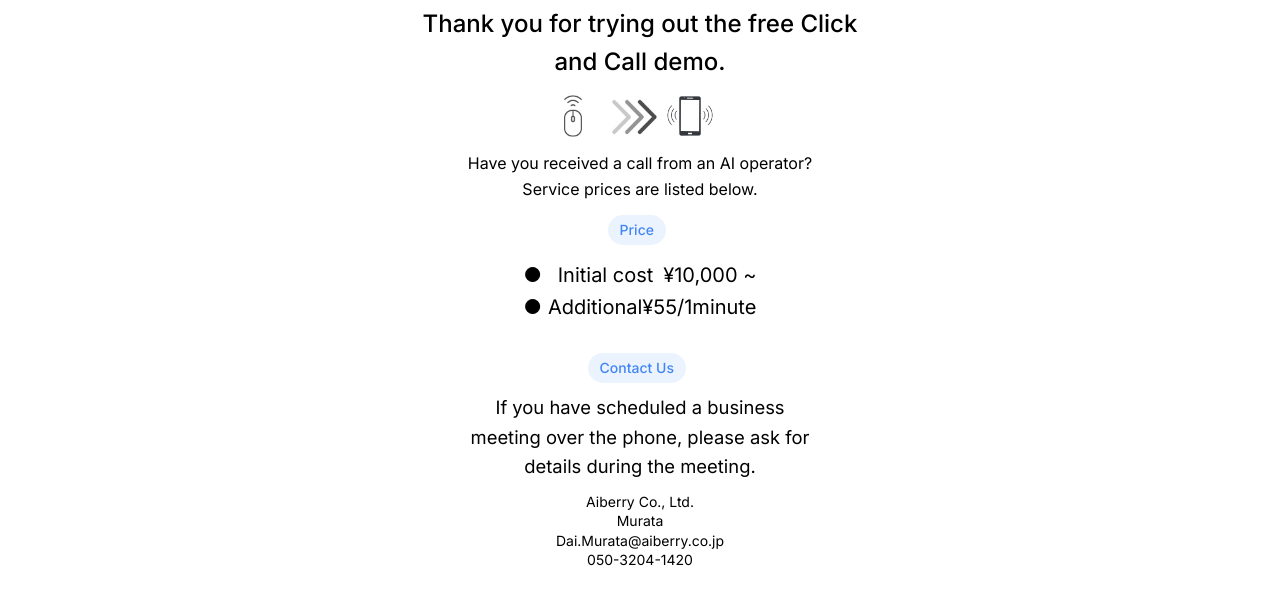
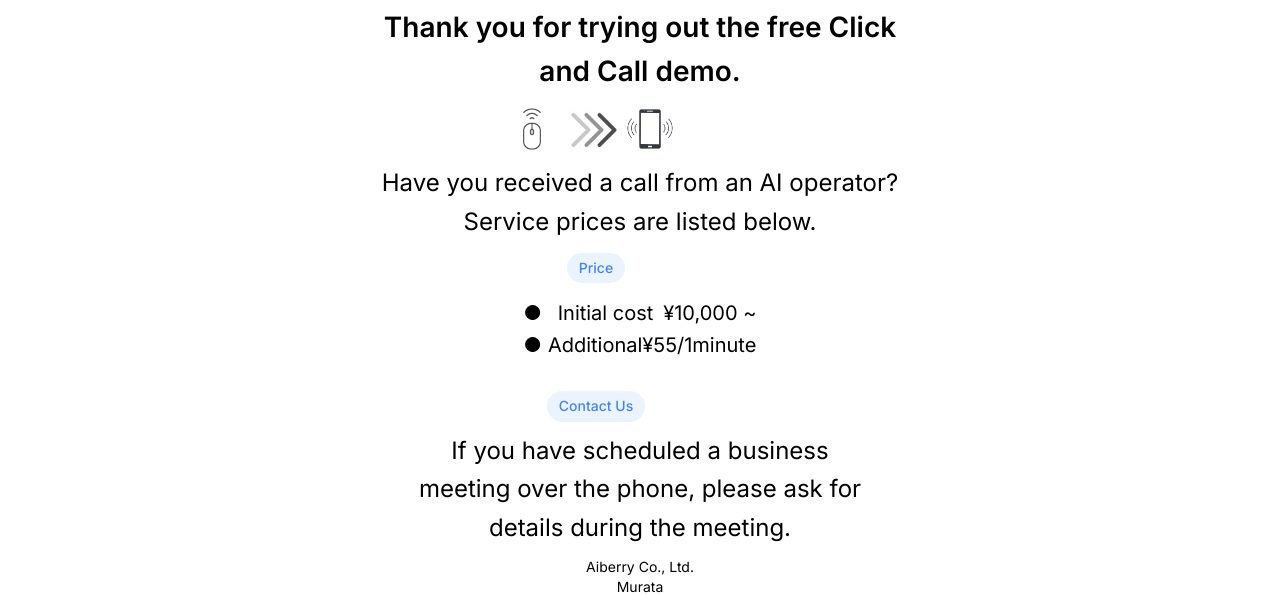
Before and after one commit to hargit19/click-n-call-contact-us, a plain HTML site: page index.html in a window 1280 px wide. Shown: the part 191-785 px from the top of the page. Drawn offline with nearby package versions, Linux system fonts and the light colour scheme.

Commit message:
Update index.html

```diff
--- a/index.html
+++ b/index.html
@@ -191,17 +191,17 @@ nav a:hover {
 
 .click-call-intro
  {
-  font-size: 1.5rem;
+  font-size: 1.75rem;
   margin-bottom: 10px;
-  font-weight: 500;
+  font-weight: 600;
 }
 
 .click-call-contact-instruction{
-    font-size: 1.15rem;
+    font-size: 1.5rem;
 }
 
 .click-call-question{
-    font-size: 1rem;
+    font-size: 1.5rem;
     margin-bottom: 0.75rem;
 }
 
```
